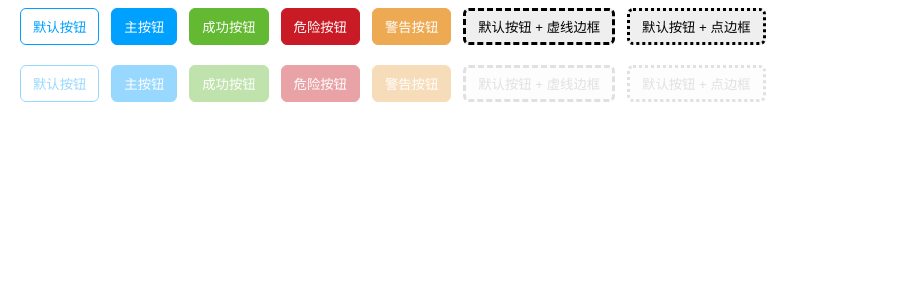
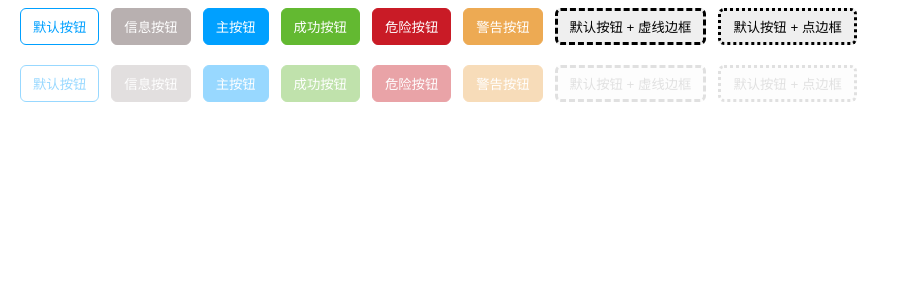
Before and after one commit to ddzy/vue3-ui, a Vue app in the folder packages/button/: page / in a window 1280 px wide. Shown: the top 300 px of the page, without its empty margins (0-900 px from the left). Built offline with nearby package versions, Linux system fonts and the light colour scheme.

Commit message:
feat(button): 新增 info 类型的按钮
affects: button

```diff
--- a/packages/button/src/App.vue
+++ b/packages/button/src/App.vue
@@ -7,6 +7,13 @@
 				@click="handleClick($event, 'default')"
 			>
 				默认按钮
+			</V3Button>
+			<V3Button
+				class="button__item"
+				type="info"
+				@click="handleClick($event, 'info')"
+			>
+				信息按钮
 			</V3Button>
 			<V3Button
 				class="button__item"
@@ -53,6 +60,14 @@
 				@click="handleClick($event, 'default')"
 			>
 				默认按钮
+			</V3Button>
+			<V3Button
+				disabled
+				class="button__item"
+				type="info"
+				@click="handleClick($event, 'info')"
+			>
+				信息按钮
 			</V3Button>
 			<V3Button
 				disabled
--- a/packages/button/src/assets/style/global-variable.scss
+++ b/packages/button/src/assets/style/global-variable.scss
@@ -6,3 +6,4 @@ $primary-color: rgba(0, 160, 255, 1);
 $success-color: rgba(99, 185, 49, 1);
 $danger-color: rgba(201, 27, 38, 1);
 $warning-color: rgba(237, 170, 83, 1);
+$info-color: rgba(184, 176, 176, 1);
--- a/packages/button/src/components/Button.style.scss
+++ b/packages/button/src/components/Button.style.scss
@@ -60,6 +60,15 @@ button {
 	border: 1px solid $warning-color;
 	&.v3-button--active {
 		animation: warningButtonActive 0.3s ease-out 0s 1;
+	}
+}
+
+.v3-button--info {
+	background-color: $info-color;
+	color: #fff;
+	border: 1px solid $info-color;
+	&.v3-button--active {
+		animation: infoButtonActive 0.3s ease-out 0s 1;
 	}
 }
 
@@ -127,3 +136,17 @@ $borderType: solid, dashed, dotted, double, groove, outset;
 		box-shadow: 0 0 10px 2px rgba(237, 170, 83, 0.3);
 	}
 }
+@keyframes infoButtonActive {
+	0% {
+		box-shadow: none;
+	}
+	50% {
+		box-shadow: 0 0 2px 2px rgba(184, 176, 176, 0.3);
+	}
+	75% {
+		box-shadow: 0 0 4px 2px rgba(184, 176, 176, 0.3);
+	}
+	100% {
+		box-shadow: 0 0 10px 2px rgba(184, 176, 176, 0.3);
+	}
+}
--- a/packages/button/src/index.d.ts
+++ b/packages/button/src/index.d.ts
@@ -3,6 +3,7 @@ export type IButtonType =
 	| 'success'
 	| 'danger'
 	| 'default'
-	| 'warning';
+	| 'warning'
+	| 'info';
 export type IButtonNativeType = 'button' | 'submit' | 'reset' | 'menu';
 export type IButtonBorderType = 'solid' | 'dashed' | 'dotted' | 'double' | 'groove' | 'outset';
```
